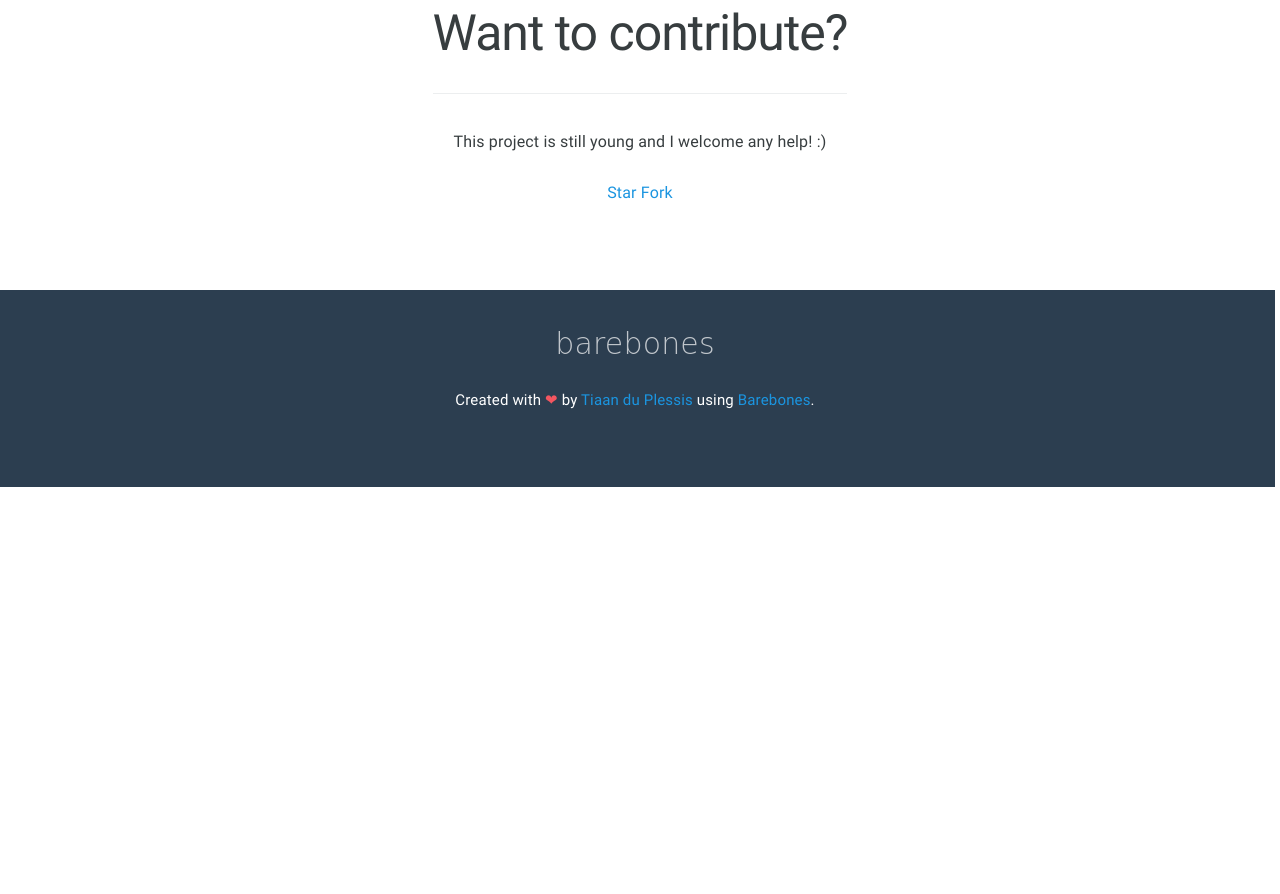
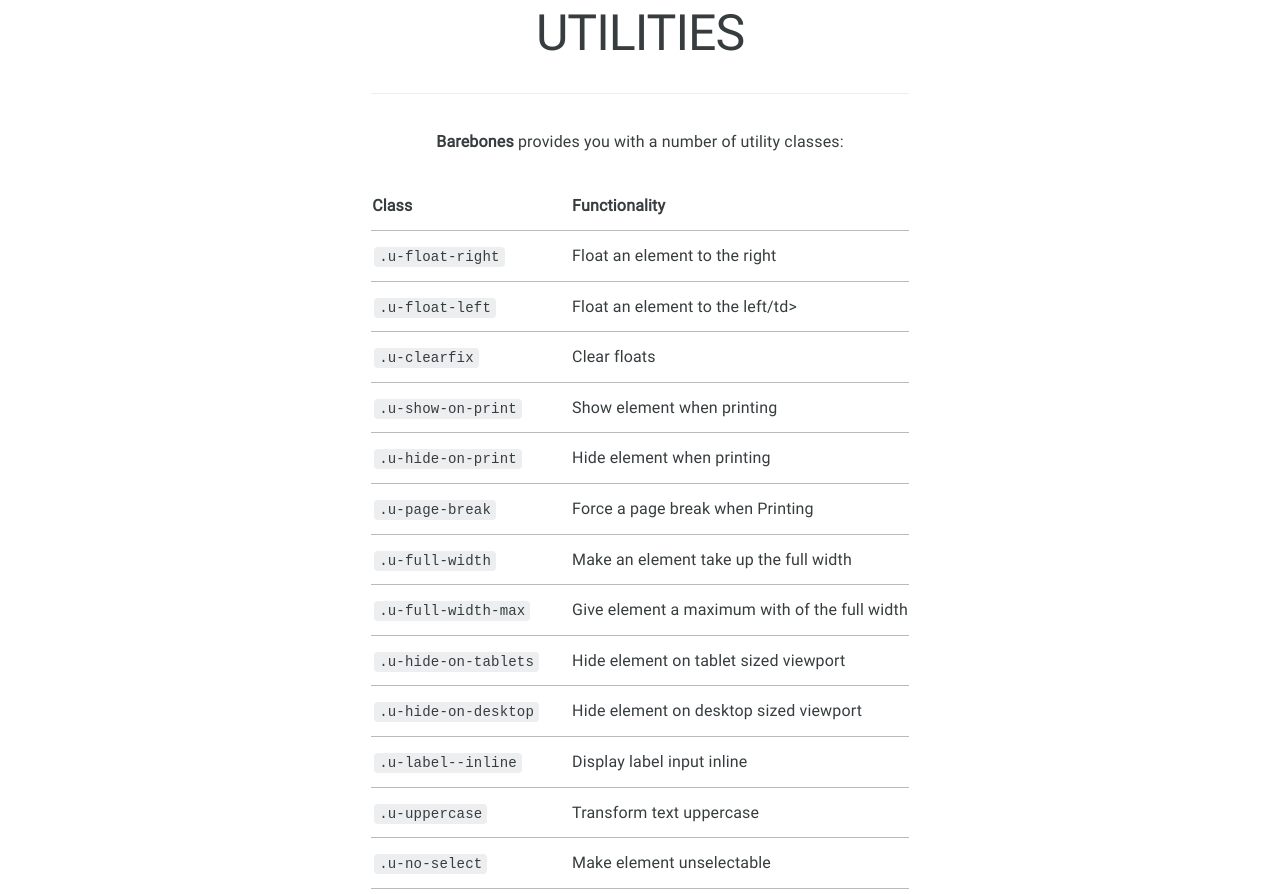
Before and after one commit to trashify/barebones, a website: page demo/reference.html in a window 1280 px wide. Shown: the part 1966-2860 px from the top of the page. Before the commit the page ends 2453 px from the top, so only its background shows below. Drawn offline with Linux system fonts and the light colour scheme; a web font is replaced by a local one.

Commit message:
docs(Docs): Add content to docs
Added new suggestion to README and table of utilities to reference page.

```diff
--- a/demo/reference.html
+++ b/demo/reference.html
@@ -100,9 +100,73 @@
 			<p><strong>Barebones</strong> comes with <a href="http://flexboxgrid.com/">flexboxgrid</a> to provide a responsive and modern grid system. Please see <a href="http://flexboxgrid.com/">flexboxgrid</a>'s documentation for how to use the grid.</p>
 		</section>
 
-		<!-- <section>
+		<section>
 			<h1 class="u-uppercase">Utilities</h1>
-		</section> -->
+      <hr>
+      <p><strong>Barebones</strong> provides you with a number of utility classes:</p>
+      <table class="u-">
+        <thead>
+          <tr>
+            <th>Class</th>
+            <th>Functionality</th>
+          </tr>
+        </thead>
+        <tbody>
+          <tr>
+            <td><code>.u-float-right</code></td>
+            <td>Float an element to the right</td>
+          </tr>
+          <tr>
+            <td><code>.u-float-left</code></td>
+            <td>Float an element to the left/td>
+          </tr>
+          <tr>
+            <td><code>.u-clearfix</code></td>
+            <td>Clear floats</td>
+          </tr>
+          <tr>
+            <td><code>.u-show-on-print</code></td>
+            <td>Show element when printing</td>
+          </tr>
+					<tr>
+						<td><code>.u-hide-on-print </code></td>
+						<td>Hide element when printing</td>
+					</tr>
+					<tr>
+						<td><code>.u-page-break </code></td>
+						<td>Force a page break when Printing</td>
+					</tr>
+					<tr>
+						<td><code>.u-full-width</code></td>
+						<td>Make an element take up the full width</td>
+					</tr>
+					<tr>
+						<td><code>.u-full-width-max</code></td>
+						<td>Give element a maximum with of the full width</td>
+					</tr>
+					<tr>
+						<td><code>.u-hide-on-tablets</code></td>
+						<td>Hide element on tablet sized viewport</td>
+					</tr>
+					<tr>
+						<td><code>.u-hide-on-desktop</code></td>
+						<td>Hide element on desktop sized viewport</td>
+					</tr>
+					<tr>
+						<td><code>.u-label--inline</code></td>
+						<td>Display label input inline</td>
+					</tr>
+					<tr>
+						<td><code>.u-uppercase</code></td>
+						<td>Transform text uppercase</td>
+					</tr>
+					<tr>
+						<td><code>.u-no-select</code></td>
+						<td>Make element unselectable</td>
+					</tr>
+        </tbody>
+      </table>
+		</section>
 
 		<!-- Contribute -->
 		<section>
```
Also changed, not shown: README.md.
